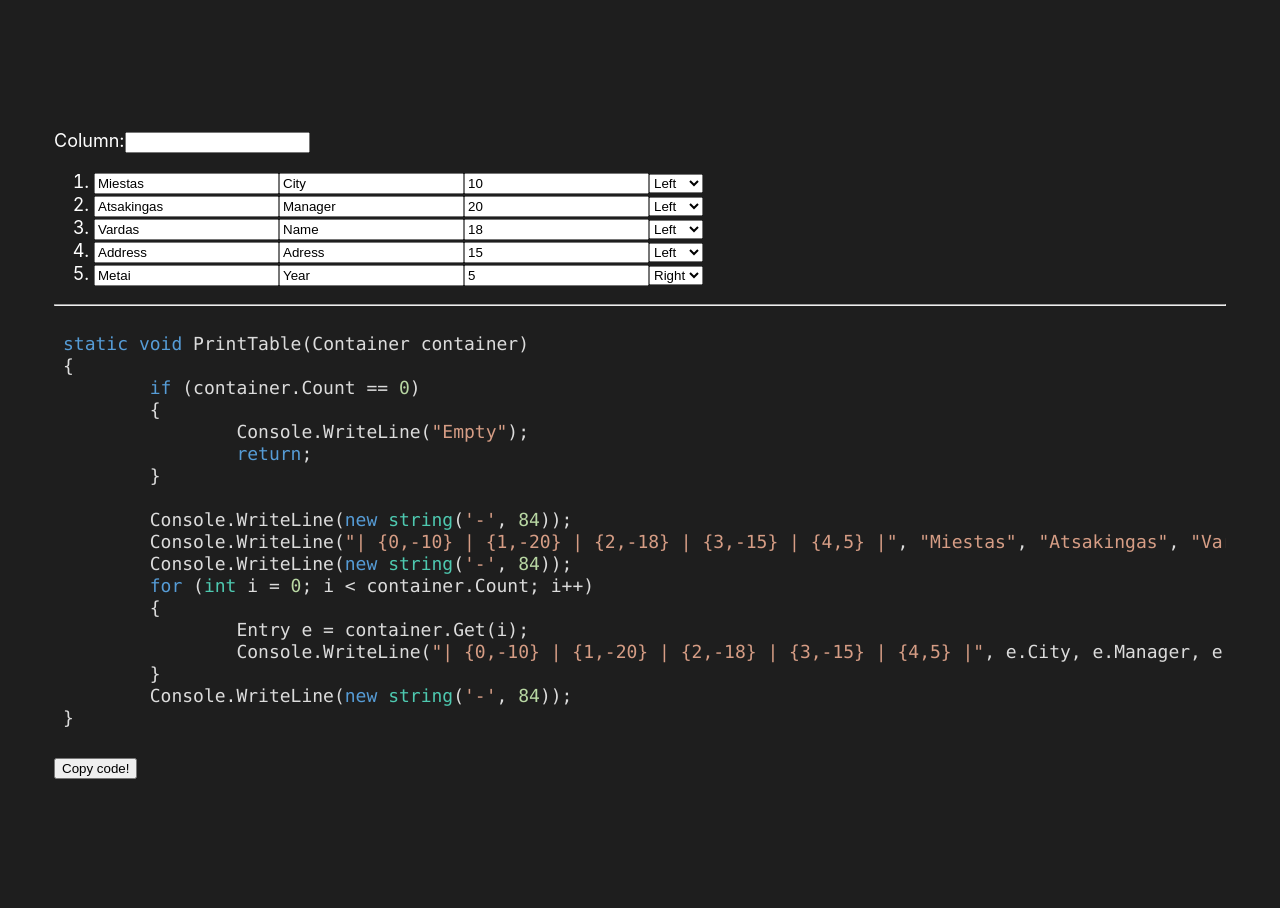
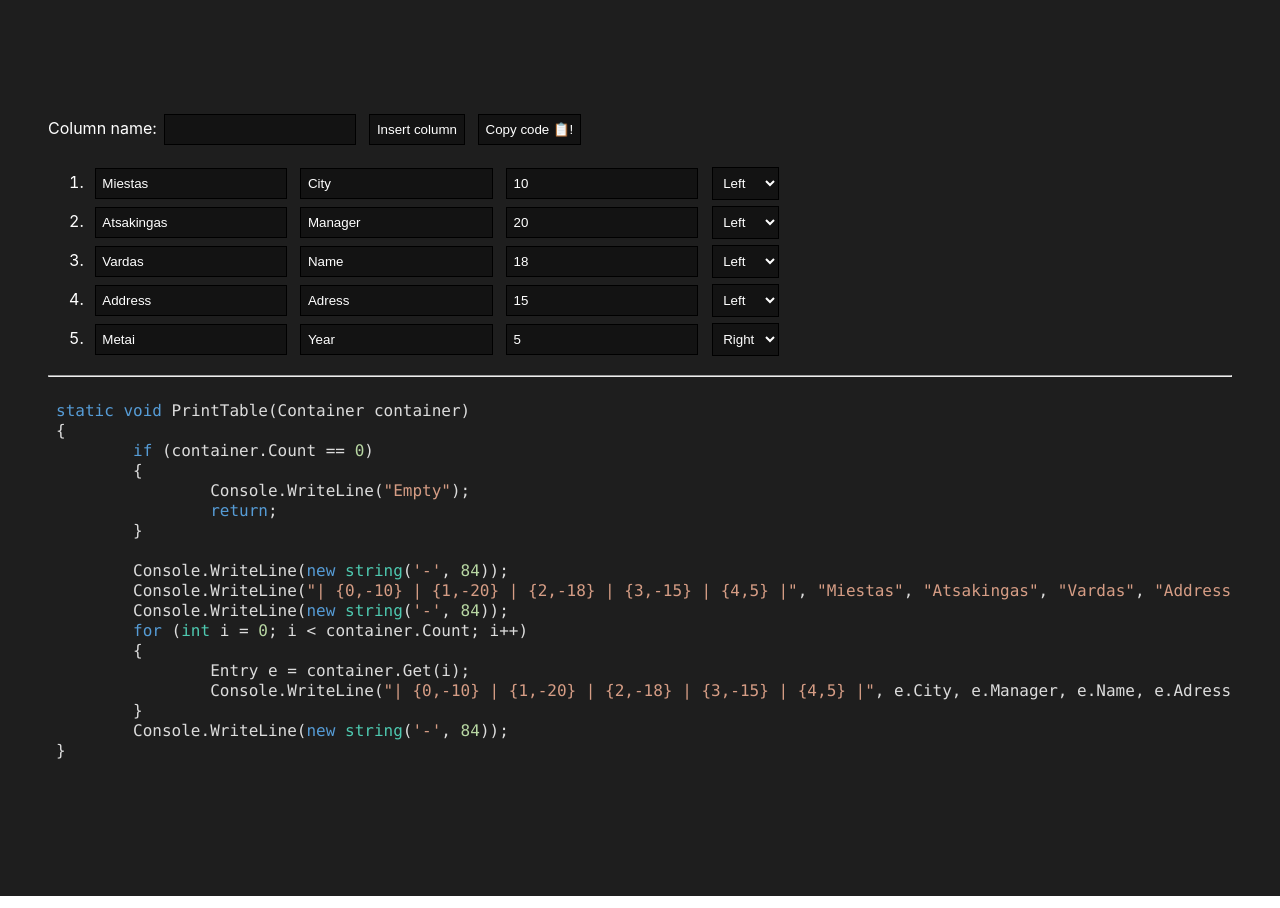
Before and after one commit to RokasPuzonas/table-method-generator, a React (Create React App) app: page / in a window 1280 px wide. Built offline with nearby package versions, Linux system fonts and the light colour scheme.

Commit message:
fix: make the website look nice by adjusting css

```diff
--- a/src/App.css
+++ b/src/App.css
@@ -1,14 +1,3 @@
-.App-logo {
-  height: 40vmin;
-  pointer-events: none;
-}
-
-@media (prefers-reduced-motion: no-preference) {
-  .App-logo {
-    animation: App-logo-spin infinite 20s linear;
-  }
-}
-
 .App {
 	padding: 3em;
   background-color: #1E1E1E;
@@ -17,19 +6,22 @@
   display: flex;
   flex-direction: column;
   justify-content: center;
-  font-size: calc(10px + 1vmin);
+  font-size: 16px;
   color: white;
 }
 
-.App-link {
-  color: #61dafb;
+input, select, button {
+	background-color: #131313;
+	color: white;
+	border: 1px solid black;
+	margin: 0.25em 0.5em;
+	padding: 0.5em;
 }
 
-@keyframes App-logo-spin {
-  from {
-    transform: rotate(0deg);
-  }
-  to {
-    transform: rotate(360deg);
-  }
+button:hover {
+	background-color: #1F1F1F;
 }
+
+button:active {
+	background-color: black;
+}
--- a/src/App.tsx
+++ b/src/App.tsx
@@ -2,7 +2,7 @@ import { useState } from 'react';
 import './App.css';
 import TableDefinitionForm from './TableDefinitionForm';
 import TableMethodCodeBlock from './TableMethodCodeBlock';
-import { TableDefinition } from './TableMethodGenerator';
+import { TableColumns } from './TableMethodGenerator';
 
 function App() {
 	let [columns, setColumns] = useState<TableColumns>([
@@ -38,7 +38,7 @@ function App() {
 		}
 	])
 
-	let [generatorOptions, setGeneratorOptions] = useState<TableMethodGeneratorOptions>({});
+	// let [generatorOptions, setGeneratorOptions] = useState<TableMethodGeneratorOptions>({});
 
 	const onChange = (e: TableColumns) => {
 		columns = e
@@ -50,7 +50,7 @@ function App() {
 			<main>
 				<TableDefinitionForm value={columns} onChange={onChange} />
 				<hr />
-				<TableMethodCodeBlock columns={columns} options={generatorOptions}/>
+				<TableMethodCodeBlock columns={columns}/>
 			</main>
     </div>
   );
--- a/src/TableDefinitionForm.tsx
+++ b/src/TableDefinitionForm.tsx
@@ -1,6 +1,5 @@
 import { ChangeEvent, useState } from "react"
-import { Alignment, TableColumn, TableColumns } from "./TableMethodGenerator"
-
+import { Alignment, generate, TableColumn, TableColumns } from "./TableMethodGenerator"
 
 interface TableColumnProps {
 	value: TableColumn
@@ -80,15 +79,21 @@ function TableDefinitionForm(props: TableDefinitionProps) {
 		}
 	}
 
+	const onClickCopy = () => {
+		navigator.clipboard.writeText(generate(columns))
+	}
+
   return (
 		<form onSubmit={(e) => e.preventDefault()}>
-			<label>Column:</label>
+			<label>Column name:</label>
 			<input
 				type="text"
 				value={currentName}
 				onChange={(e) => setCurrentName(e.target.value)}
 				onKeyPress={(e) => e.key === "Enter" && addRow()}
 			/>
+			<button onClick={onClickCopy}>Insert column</button>
+			<button onClick={onClickCopy}>Copy code 📋!</button>
 			<ol>
 				{columns.map((item, i) =>
 					<TableDefinitionRow key={i} value={item} onChange={(e) => updateRow(i, e)}/>
--- a/src/TableMethodCodeBlock.tsx
+++ b/src/TableMethodCodeBlock.tsx
@@ -7,22 +7,17 @@ SyntaxHighlighter.registerLanguage('csharp', csharp);
 
 interface Props {
 	columns: TableColumns
-	options: TableMethodGeneratorOptions
+	options?: TableMethodGeneratorOptions
 }
 
 function TableMethodCodeBlock(props: Props) {
 	let script = generate(props.columns, props.options)
-
-	const onClickCopy = () => {
-		navigator.clipboard.writeText(script)
-	}
 
 	return (
 		<div>
 			<SyntaxHighlighter language="csharp" style={vs2015}>
 				{script}
 			</SyntaxHighlighter>
-			<button onClick={onClickCopy}>Copy code!</button>
 		</div>
 	)
 }
--- a/src/TableMethodGenerator.ts
+++ b/src/TableMethodGenerator.ts
@@ -31,17 +31,17 @@ function get_total_width(columns: TableColumns): number {
 	return total_width;
 }
 
-export function generate(columns: TableColumns, options: TableMethodGeneratorOptions): string {
-	const method_name = options.method_name || "PrintTable"
+export function generate(columns: TableColumns, options?: TableMethodGeneratorOptions): string {
+	const method_name = options?.method_name || "PrintTable"
 	if (columns.length === 0) {
 		return `static void ${method_name}()\n{\n}`;
 	}
 
-	const empty_message = options.empty_message || "Empty"
-	const container_name = options.container_name || "container"
-	const container_type = options.container_type || "Container"
-	const entry_name = options.entry_name || "e"
-	const entry_type = options.entry_type || "Entry"
+	const empty_message = options?.empty_message || "Empty"
+	const container_name = options?.container_name || "container"
+	const container_type = options?.container_type || "Container"
+	const entry_name = options?.entry_name || "e"
+	const entry_type = options?.entry_type || "Entry"
 
 	// Total width
 	const total_width = get_total_width(columns)
```
